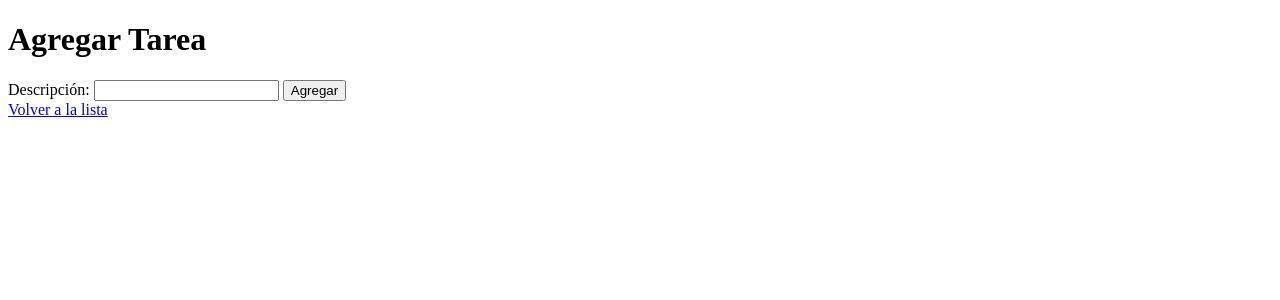
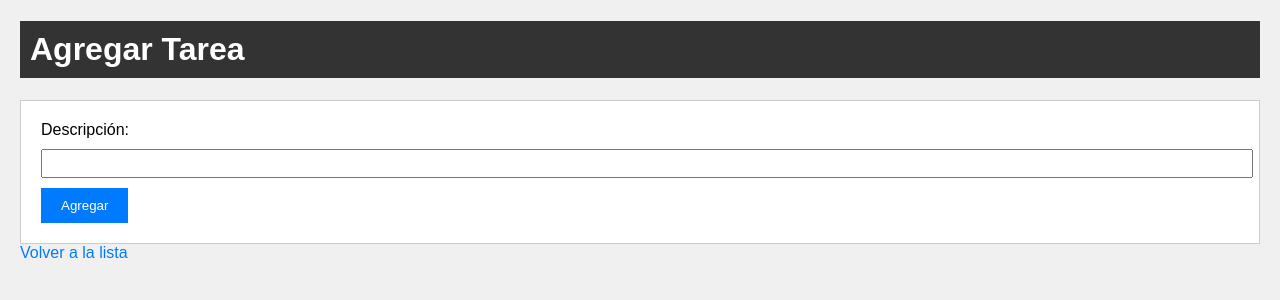
Before and after one commit to ic-222/Taller_Corte2, a Flask app: template src/templates/formulario.html in a window 1280 px wide. Shown: the top 300 px of the page. Run offline with Flask 3, Linux system fonts and the light colour scheme; the template is opened without the code that fills it, so the values that code supplies are empty.

Commit message:
Html modificado

```diff
--- a/src/templates/formulario.html
+++ b/src/templates/formulario.html
@@ -2,6 +2,44 @@
 <html>
 <head>
     <title>Agregar Tarea</title>
+    <style>
+        body {
+            font-family: Arial, sans-serif;
+            background-color: #f0f0f0;
+            margin: 20px;
+        }
+        h1 {
+            background-color: #333;
+            color: #fff;
+            padding: 10px;
+        }
+        form {
+            background-color: #fff;
+            border: 1px solid #ccc;
+            padding: 20px;
+        }
+        label {
+            display: block;
+            margin-bottom: 10px;
+        }
+        input[type="text"] {
+            width: 100%;
+            padding: 5px;
+            margin-bottom: 10px;
+        }
+        input[type="submit"] {
+            background-color: #007BFF;
+            color: #fff;
+            border: none;
+            padding: 10px 20px;
+            cursor: pointer;
+        }
+        a {
+            text-decoration: none;
+            color: #007BFF;
+            margin-right: 10px;
+        }
+    </style>
 </head>
 <body>
     <h1>Agregar Tarea</h1>
```
Also changed, not shown: src/templates/tareas.html (+34 -2 lines), 1 other file.
